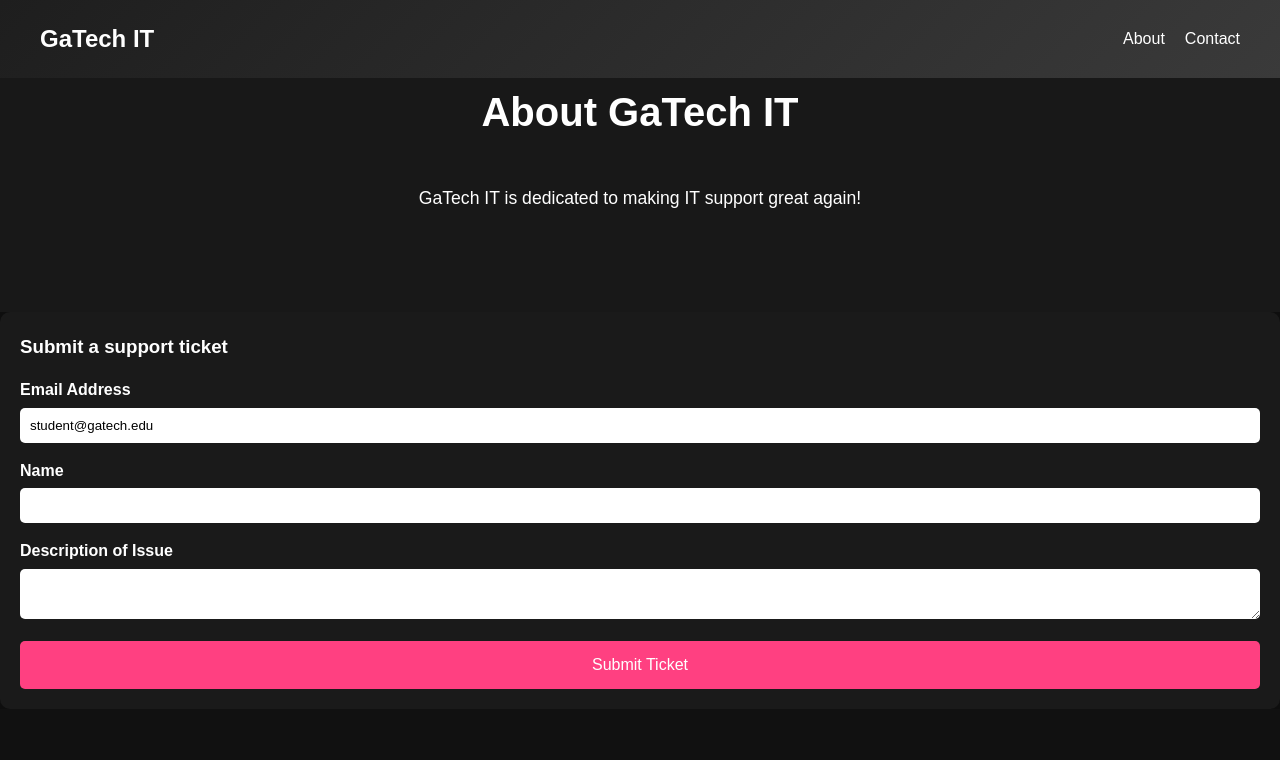
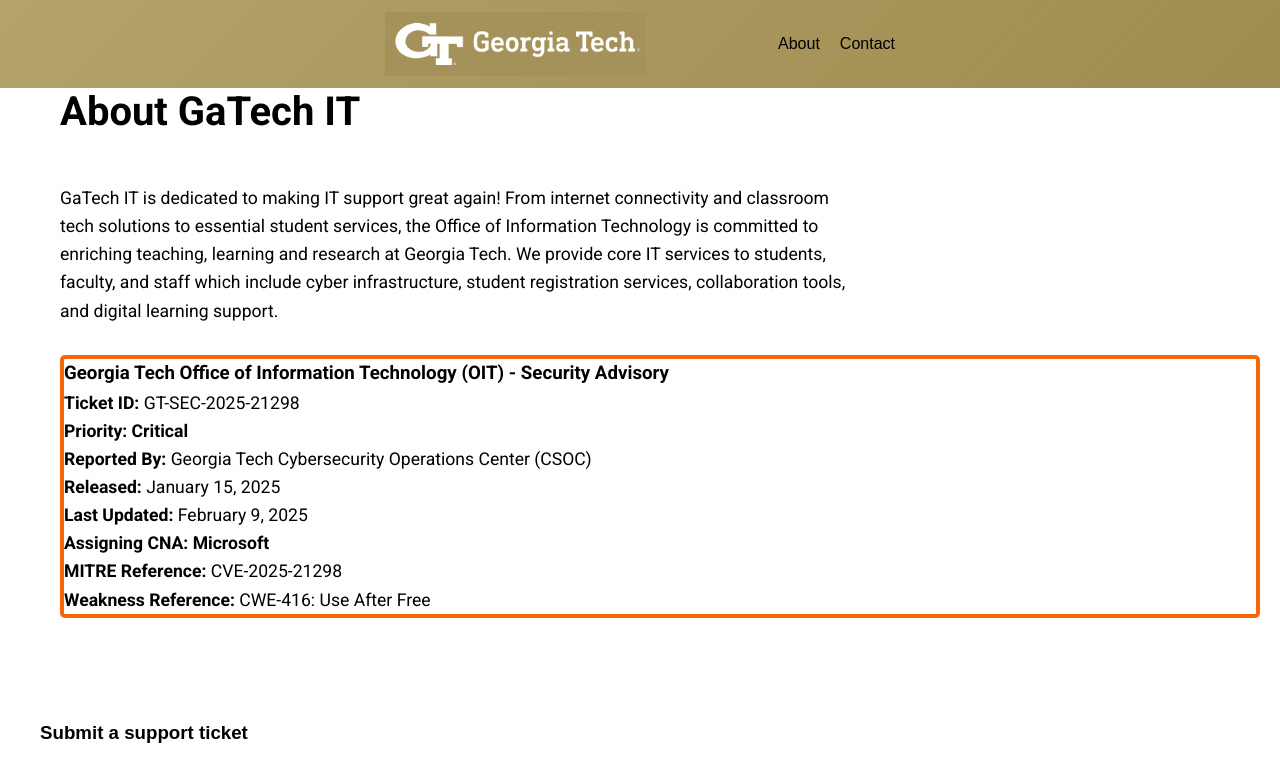
Before and after one commit to st0rmbre4k3r/policy-landing-page, a plain HTML site: page index.html in a window 1280 px wide. Shown: the top 760 px of the page. Drawn offline with Linux system fonts and the light colour scheme.

Commit message:
adding georgia tech themed header, about paragraph, and security advisory info

```diff
--- a/index.html
+++ b/index.html
@@ -3,15 +3,21 @@
 <head>
   <meta charset="UTF-8" />
   <meta name="viewport" content="width=device-width, initial-scale=1" />
-  <title>GaTech IT Support</title>
+  <title>Critical Security Update</title>
   <!-- Link to external CSS file -->
   <link rel="stylesheet" href="styles.css" />
+  <link rel="preconnect" href="https://fonts.googleapis.com">
+  <link rel="preconnect" href="https://fonts.gstatic.com" crossorigin>
+  <link href="https://fonts.googleapis.com/css2?family=Roboto:ital,wght@0,100..900;1,100..900&display=swap" rel="stylesheet">
 </head>
 <body>
   <!-- Header and Navigation -->
   <header>
     <div class="container">
-      <div class="logo">GaTech IT</div>
+      <div class="logo">
+        <img src="georgia_tech_logo.png" alt="Logo" id="georgia-tech-logo">
+        <!--GaTech IT-->
+      </div>
       <nav>
         <ul>
           <li><a href="#about">About</a></li>
@@ -24,9 +30,20 @@
   <!-- About Section -->
   <section class="about" id="about">
     <h2 class="section-title">About GaTech IT</h2>
-    <p>
-      GaTech IT is dedicated to making IT support great again!
+    <p id="about-summary">GaTech IT is dedicated to making IT support great again! From internet connectivity and classroom tech solutions to essential student services, the Office of Information Technology is committed to enriching teaching, learning and research at Georgia Tech. We provide core IT services to students, faculty, and staff which include cyber infrastructure, student registration services, collaboration tools, and digital learning support.
     </p>
+    <div class="box">
+      <h3>Georgia Tech Office of Information Technology (OIT) - Security Advisory</h3>
+      <p><b>Ticket ID: </b>GT-SEC-2025-21298</p>
+      <p><b>Priority: Critical</b></p>
+      <p><b>Reported By: </b>Georgia Tech Cybersecurity Operations Center (CSOC)</p>
+      <p><b>Released: </b>January 15, 2025</p>
+      <p><b>Last Updated: </b>February 9, 2025</p>
+      <p><b>Assigning CNA: Microsoft</b></p>
+      <p><b>MITRE Reference: </b>CVE-2025-21298</p>
+      <p><b>Weakness Reference: </b>CWE-416: Use After Free</p>
+    </div>
+
   </section>
 
   <section class="support-ticket-form" id="support-ticket-form">
--- a/styles.css
+++ b/styles.css
@@ -8,18 +8,28 @@
 body {
   font-family: Arial, sans-serif;
   line-height: 1.6;
-  color: #fff;
-  background-color: #0e0e0e;
+  color: black;
+  background-color: white;
 }
 
+/*background: linear-gradient(135deg, #1e1e1e, #3a3a3a);*/
 /* Header and Navigation */
+/*align-items: center;*/
 header {
-  background: linear-gradient(135deg, #1e1e1e, #3a3a3a);
-  padding: 20px;
+  background: linear-gradient(135deg, #B3A369, #9E8B50);
   position: fixed;
-  top: 0;
   width: 100%;
   z-index: 100;
+  height: 11%;
+  display: flex;
+  justify-content: space-between;
+}
+
+img {
+  width: 70%;
+  height: 70%;
+  display: flex;
+  justify-content: space-between;
 }
 
 header .container {
@@ -30,10 +40,12 @@ header .container {
   justify-content: space-between;
 }
 
+/*
 .logo {
   font-size: 1.5em;
   font-weight: bold;
-}
+}*/
+
 
 nav ul {
   list-style: none;
@@ -45,7 +57,7 @@ nav ul li {
 }
 
 nav ul li a {
-  color: #fff;
+  color: black;
   text-decoration: none;
   transition: color 0.3s ease;
 }
@@ -70,27 +82,39 @@ nav ul li a:hover {
 }
 
 /* Sections */
+
 section {
   padding: 80px 20px;
 }
 
 .section-title {
-  text-align: center;
+  text-align: left;
   font-size: 2.5em;
   margin-bottom: 40px;
+  margin-left: 40px;
 }
+
 /* About Section */
 .about {
-  background: #181818;
-  color: #fff;
-  text-align: center;
+  background: white;
+  color: black;
+  text-align: left;
+  font-family: 'Roboto', sans-serif;
 }
 
 .about p {
   font-size: 1.1em;
   line-height: 1.6;
   max-width: 800px;
-  margin: 20px auto;
+  text-align: left;
+}
+
+#about-summary {
+  font-size: 1.1em;
+  line-height: 1.6;
+  max-width: 800px;
+  text-align: left;
+  margin-left: 40px;
 }
 
 /* Support Ticket Form Styles */
@@ -99,10 +123,11 @@ section {
   /* Left align text for the form and info */
   text-align: left;
   padding: 20px;
+  padding-left: 40px;
 }
 
 .support-ticket-form {
-  background: #1a1a1a;
+  background: white;
   border-radius: 10px;
 }
 
@@ -121,8 +146,9 @@ section {
   width: 100%;
   padding: 10px;
   margin-bottom: 15px;
-  border: none;
+  border-style: solid;
   border-radius: 5px;
+  border-width: 1px;
 }
 
 .support-ticket-form button {
@@ -144,9 +170,9 @@ section {
 
 /* Contact Section */
 .contact {
-  background: #111;
+  background: white;
   text-align: center;
-  color: #fff;
+  color: black;
 }
 
 .contact a {
@@ -166,7 +192,7 @@ section {
 
 /* Footer */
 footer {
-  background: #1e1e1e;
+  background: white;
   padding: 20px;
   text-align: center;
   font-size: 0.9em;
@@ -189,3 +215,10 @@ footer {
     align-items: center;
   }
 }
+
+.box {
+  border: 4px solid #f76707;
+  border-radius: 5px;
+  margin-left: 40px;
+  margin-top: 30px;
+}
```
Also changed, not shown: georgia_tech_logo.png (added).
